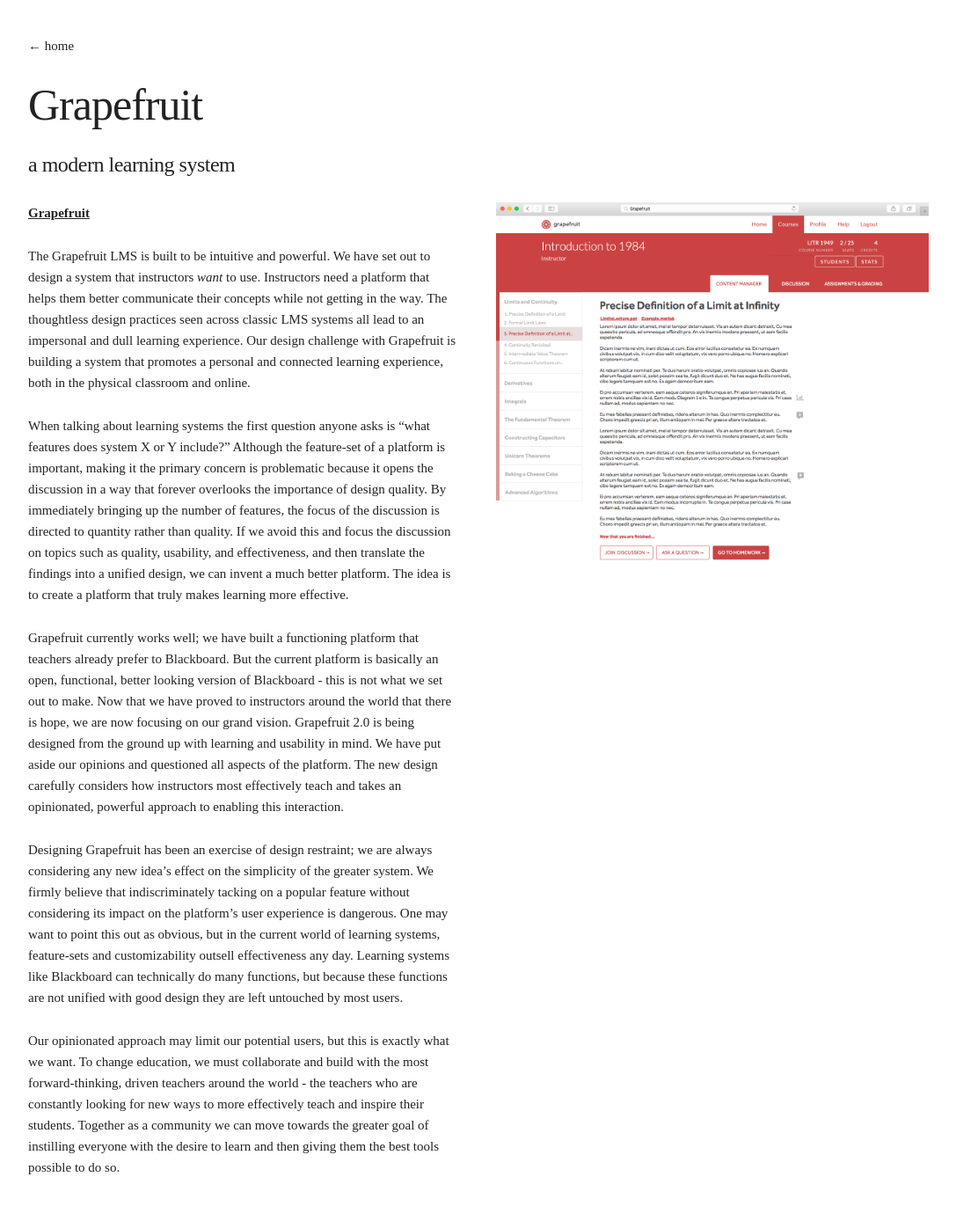
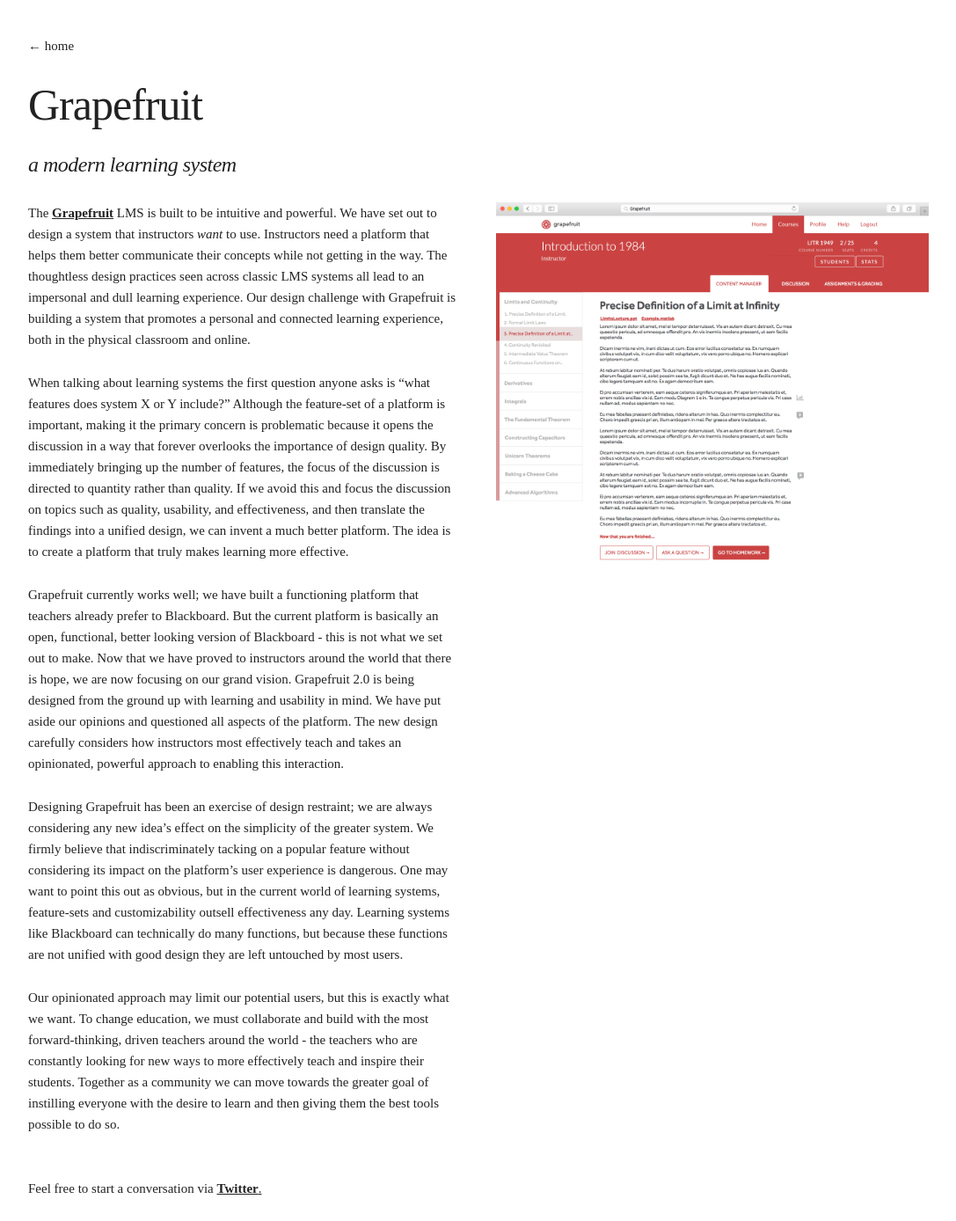
Before and after one commit to alexfreska/alexfreska.github.io, a Jekyll site: the page built from code/_posts/2014-01-01-grapefruit.md, in a window 1280 px wide. Shown: the whole page at 88% size, without its empty margins (96-1183 px from the left). Built offline with Jekyll 4.4.1, drawn with Linux system fonts in a browser that asks for light colours; before the commit the page ends 1364 px from its top, so only the background shows below that.

Commit message:
Small fixes

```diff
--- a/_layouts/post.html
+++ b/_layouts/post.html
@@ -2,11 +2,11 @@
 layout: default
 ---
 <div class="container post">
-  <div class="row name">
+  <div class="row page-title">
     <div class="six columns">
       <p><a href="{{ site.url }}">←  home</a></p>
       <h1>{{ page.title }}</h1>
-      <h5>{{ page.description }}</h5>
+      <h5 class="post-description">{{ page.description }}</h5>
     </div>
   </div>
 
@@ -14,6 +14,8 @@
     <div class="six columns">
       <article class="post-content">
         {{ content }}
+        <br>
+        <p>Feel free to start a conversation via <a target="__blank" href="https://twitter.com/alexfreska"><b>Twitter</b>.</a></p>
       </sarticle>
     </div>
     <div class="six columns">
--- a/code/_posts/2014-01-01-grapefruit.md
+++ b/code/_posts/2014-01-01-grapefruit.md
@@ -7,9 +7,7 @@
 image: "grapefruit.png"
 ---
 
-[**Grapefruit**][gf]
-
-The Grapefruit LMS is built to be intuitive and powerful. We have set out to design a system that instructors *want* to use. Instructors need a platform that helps them better communicate their concepts while not getting in the way. The thoughtless design practices seen across classic LMS systems all lead to an impersonal and dull learning experience. Our design challenge with Grapefruit is building a system that promotes a personal and connected learning experience, both in the physical classroom and online.
+The [**Grapefruit**][gf] LMS is built to be intuitive and powerful. We have set out to design a system that instructors *want* to use. Instructors need a platform that helps them better communicate their concepts while not getting in the way. The thoughtless design practices seen across classic LMS systems all lead to an impersonal and dull learning experience. Our design challenge with Grapefruit is building a system that promotes a personal and connected learning experience, both in the physical classroom and online.
 
 When talking about learning systems the first question anyone asks is "what features does system X or Y include?" Although the feature-set of a platform is important, making it the primary concern is problematic because it opens the discussion in a way that forever overlooks the importance of design quality. By immediately bringing up the number of features, the focus of the discussion is directed to quantity rather than quality. If we avoid this and focus the discussion on topics such as quality, usability, and effectiveness, and then translate the findings into a unified design, we can invent a much better platform. The idea is to create a platform that truly makes learning more effective.
 
--- a/css/main.css
+++ b/css/main.css
@@ -9,15 +9,19 @@
 .post-content a {
   text-decoration: underline;
 }
+
 body li {
   list-style-type: none;
 }
 .columns, .column {
   min-height: 1px;
 }
-.name {
+.page-title {
   padding-bottom: 5px;
   padding-top: 40px;
+}
+.project-name {
+  /* font-weight: 600; */
 }
 .content {
   padding-bottom: 140px;
@@ -36,12 +40,21 @@
 h4 {
   font-weight: 800;
   font-size: 14px;
+  /* letter-spacing: 0.1rem; */
   text-transform: uppercase;
+}
+h5 {
+  font-weight
 }
 
 .post-link {
   font-size: 14px;
   font-weight: 400;
+}
+
+.post-description {
+  font-style: italic;
+
 }
 
 .logo {
--- a/index.html
+++ b/index.html
@@ -3,7 +3,7 @@
 ---
 
 <div class="container">
-  <div class="row name">
+  <div class="row page-title">
     <div class="four columns">
       <h1>Alex Freska</h1>
     </div>
@@ -19,7 +19,7 @@
         <ul class="posts">
           {% for post in site.categories.code %}
           <li>
-          <a class="post-link" href="{{ post.url | prepend: site.baseurl }}">{{ post.title }} - {{ post.description }}</a>
+          <a class="post-link" href="{{ post.url | prepend: site.baseurl }}"><span class="project-name">{{ post.title }}</span> - {{ post.description }}</a>
           </li>
           {% endfor %}
         </ul>
```
Also changed, not shown: code/_posts/2014-01-01-sprawl.md (+3 -1 lines).
